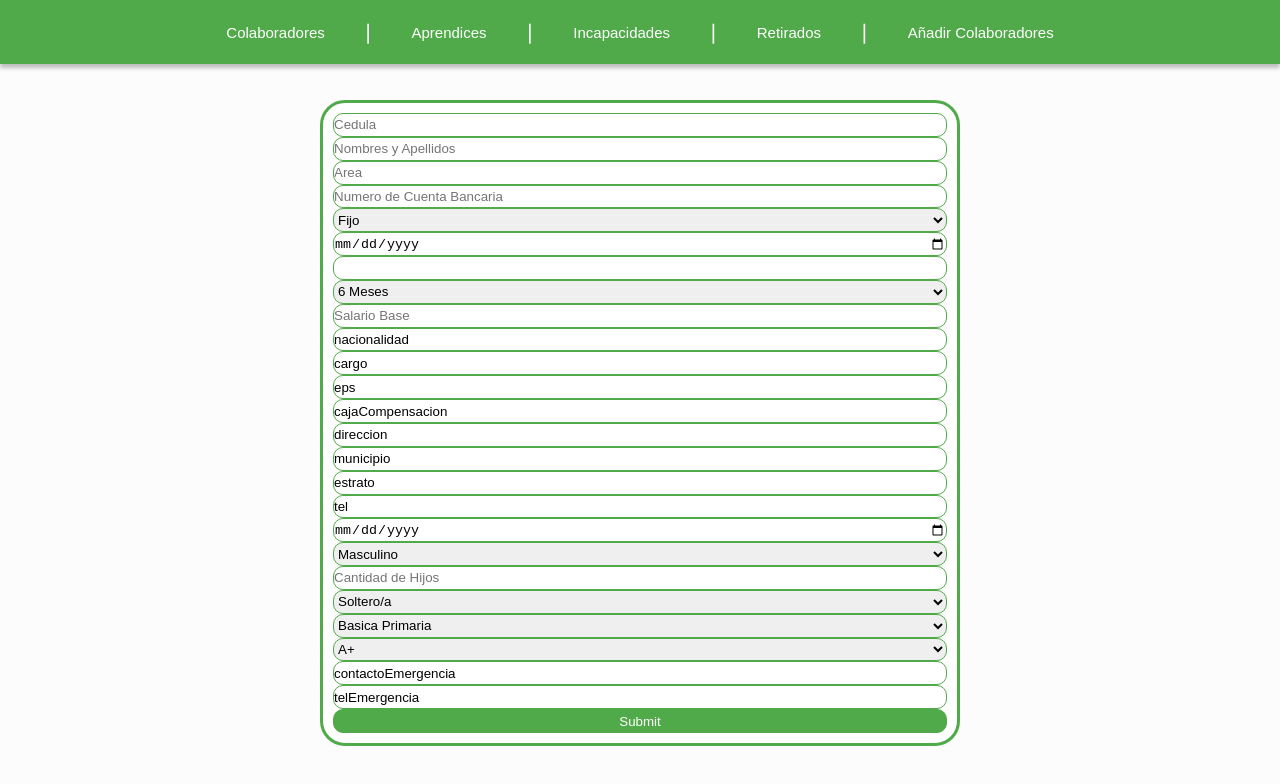
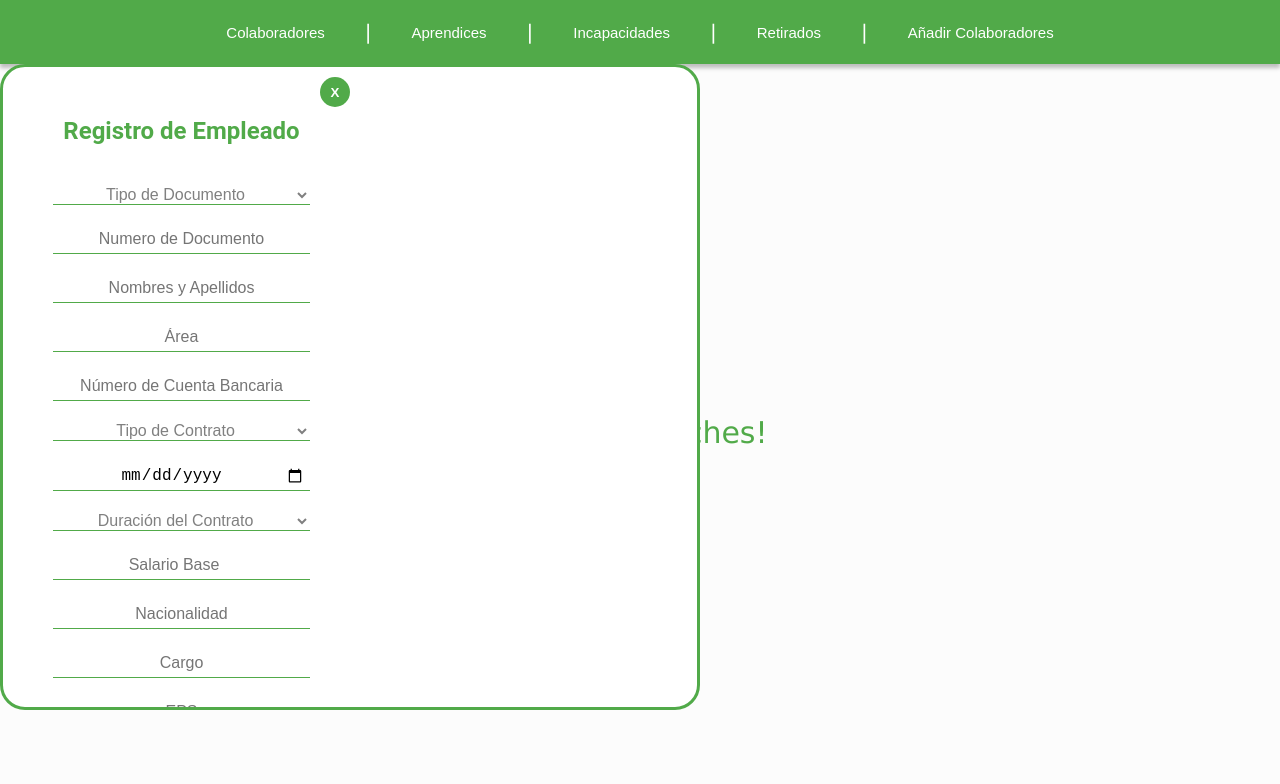
Before and after one commit to 0jhayler0/SociodemografiaLaVictoria, a React (Vite) app in the folder ColaboradoresLaVictoria/: page / in a window 1280 px wide. Both pictures are taken after a click on the button "Añadir Colaboradores". Shown: the top 784 px of the page. Built offline with nearby package versions, Linux system fonts and the light colour scheme.

Commit message:
avance 5 oct

```diff
--- a/ColaboradoresLaVictoria/src/App.jsx
+++ b/ColaboradoresLaVictoria/src/App.jsx
@@ -9,6 +9,7 @@ import './styles/App.css'
 function App() {
 
   const [option, setOption] = useState("");
+  const [mostrarFormulario, setMostrarFormulario] = useState(false);
 
   const greeting = () => {
     const T = new Date().getHours();
@@ -31,12 +32,12 @@ function App() {
         return <Incapacidades/>;
       case "Retirados":
         return <Retirados/>;
-        case "AñadirColaboradores":
-        return <AñadirColaboradores/>;
       default:
         return <div className="greeting">{greeting()}</div>
     }
   }
+
+
 
   return (
     <div className='principalContainer'>
@@ -50,9 +51,10 @@ function App() {
           <li>|</li>
           <li><button className='menuButtons' onClick={() => setOption("Retirados")}>Retirados</button></li>
           <li>|</li>
-          <li><button className='menuButtons' onClick={() => setOption("AñadirColaboradores")}>Añadir Colaboradores</button></li>
+          <li><button className='menuButtons' id="mostrarFormularioBtn" onClick={() => setMostrarFormulario(true)}>Añadir Colaboradores</button></li>
         </ul>
       </header>
+      <AñadirColaboradores isOpen={mostrarFormulario} onClose={() =>setMostrarFormulario(false) }/>
       <main className='content'>{renderContent()}</main>
     </div>
   )
--- a/ColaboradoresLaVictoria/src/components/AñadirColaboradores.jsx
+++ b/ColaboradoresLaVictoria/src/components/AñadirColaboradores.jsx
@@ -1,26 +1,61 @@
-import React from 'react'
+import React, { useEffect, useRef } from 'react'
 import '../styles/AñadirColaboradores.css'
 
-const AñadirColaboradores = () => {
+const AñadirColaboradores = ({ isOpen, onClose }) => {
+
+  const modalRef = useRef();
+
+  useEffect(() => {
+    function handleClickOutside(event) {
+      if (modalRef.current && !modalRef.current.contains(event.target)) {
+        onClose();
+        }
+      }
+
+      if(isOpen) {
+        document.addEventListener("mousedown", handleClickOutside);
+      } else {
+        document.removeEventListener("mousedown", handleClickOutside);
+      }
+        return () => document.removeEventListener("mousedown", handleClickOutside);
+    }, [isOpen, onClose]);
+
+
+
   return (
-    <div>
-      <div className='colaboradoresContainer'>
-        <form action="POST">
-            <input type="text"  placeholder='Cedula'/>
-            <input type="text"  placeholder='Nombres y Apellidos'/>
-            <input type="text"  placeholder='Area'/>
-            <input type="text"  placeholder='Numero de Cuenta Bancaria'/>
-            <select name="tipoDeContrato" >
+      <div className={`colaboradoresContainer ${isOpen ? "visible" : ""}` }>
+        <div ref={modalRef} className={`modal ${isOpen ? "active" :""}`}>
+        <form method="POST" action="#">
+
+          <h2>Registro de Empleado</h2>
+
+          <button className="closeButton">X</button>
+
+          <select name="tipoDeDocumento" required>
+            <option value="">Tipo de Documento</option>
+            <option value="cedula">Cédula de Ciudadania</option>
+            <option value="cedulaExtrangera">Cédula Extrangera</option>
+            <option value="pasaporte">Pasaporte</option>
+            <option value="Permiso">Permiso por Proteccion Temporal</option>
+          </select>
+          <input type="text" name="docid" placeholder="Numero de Documento" required />
+          <input type="text" name="nombres" placeholder="Nombres y Apellidos" required />
+          <input type="text" name="area" placeholder="Área" />
+          <input type="text" name="cuentaBancaria" placeholder="Número de Cuenta Bancaria" />
+
+          <select name="tipoDeContrato">
+            <option value="">Tipo de Contrato</option>
             <option value="fijo">Fijo</option>
-                <option value="indefinido">Termino Indefinido</option>
+            <option value="indefinido">Término Indefinido</option>
             <option value="obraOLabor">Obra o Labor</option>
             <option value="aprendizaje">Aprendizaje</option>
-                <option value="tiempoParcial">tiempo Parcial</option>
-                <option value="prestacionServicios">Prestacion de Servicios</option>
+            <option value="tiempoParcial">Tiempo Parcial</option>
+            <option value="prestacionServicios">Prestación de Servicios</option>
           </select>
-            <input type="date" value='inicioContrato' placeholder='Inicio del Contrato'/>
-            <input type="" value='' placeholder=''/>
+
+          <input type="date" name="inicioContrato" placeholder="Inicio del Contrato" />
           <select name="duracionContrato">
+            <option value="">Duración del Contrato</option>
             <option value="6">6 Meses</option>
             <option value="12">1 Año</option>
             <option value="18">18 Meses</option>
@@ -28,40 +63,50 @@ const AñadirColaboradores = () => {
             <option value="30">30 Meses</option>
             <option value="36">3 Años</option>
           </select>
-            <input type="number" value='salarioBase' placeholder='Salario Base'/>
-            <input type="text" value='nacionalidad' placeholder='Nacionalidad'/>
-            <input type="text" value='cargo' placeholder='Cargo'/>
-            <input type="text" value='eps' placeholder='Eps'/>
-            <input type="text" value='cajaCompensacion' placeholder='Caja de Compensacion'/>
-            <input type="text" value='direccion' placeholder='Direccion'/>
-            <input type="text" value='municipio' placeholder='Municipio'/>
-            <input type="text" value='estrato' placeholder='Estrato'/>
-            <input type="text" value='tel' placeholder='Numero de telefono'/>
-            <input type="date" value='nacimiento' placeholder='Fecha de Nacimiento'/>
+
+          <input type="number" name="salarioBase" placeholder="Salario Base" />
+          <input type="text" name="nacionalidad" placeholder="Nacionalidad" />
+          <input type="text" name="cargo" placeholder="Cargo" />
+          <input type="text" name="eps" placeholder="EPS" />
+          <input type="text" name="cajaCompensacion" placeholder="Caja de Compensación" />
+          <input type="text" name="direccion" placeholder="Dirección" />
+          <input type="text" name="municipio" placeholder="Municipio" />
+          <input type="text" name="estrato" placeholder="Estrato" />
+          <input type="text" name="telefono" placeholder="Número de Teléfono" />
+          <input type="date" name="fechaNacimiento" placeholder="Fecha de Nacimiento" />
+
           <select name="sexo">
+            <option value="">Sexo</option>
             <option value="masculino">Masculino</option>
             <option value="femenino">Femenino</option>
-                <option value="cacorro">Otro</option>
+            <option value="otro">Otro</option>
           </select>
-            <input type="number" value='hijos' placeholder='Cantidad de Hijos'/>
+
+          <input type="number" name="hijos" placeholder="Cantidad de Hijos" />
+
           <select name="estadoCivil">
+            <option value="">Estado Civil</option>
             <option value="soltero">Soltero/a</option>
             <option value="casado">Casado/a</option>
             <option value="divorciado">Divorciado/a</option>
             <option value="viudo">Viudo/a</option>
-                <option value="pecadores">Union Libre</option>
+            <option value="unionLibre">Unión Libre</option>
           </select>
-            <select name="escolaridad" id="">
-                <option value="primaria">Basica Primaria</option>
+
+          <select name="escolaridad">
+            <option value="">Escolaridad</option>
+            <option value="primaria">Básica Primaria</option>
             <option value="bachiller">Bachiller</option>
-                <option value="tecnico">Tecnico/a</option>
-                <option value="tecnologo">Tecnologo/a</option>
+            <option value="tecnico">Técnico/a</option>
+            <option value="tecnologo">Tecnólogo/a</option>
             <option value="profesional">Profesional</option>
             <option value="especialista">Especialista</option>
-                <option value="magister">Magister</option>
+            <option value="magister">Magíster</option>
             <option value="doctor">Doctor</option>
           </select>
-            <select name="tipoSangre" id="">
+
+          <select name="tipoSangre">
+            <option value="">Tipo de Sangre</option>
             <option value="a+">A+</option>
             <option value="a-">A-</option>
             <option value="b+">B+</option>
@@ -71,9 +116,11 @@ const AñadirColaboradores = () => {
             <option value="o+">O+</option>
             <option value="o-">O-</option>
           </select>
-            <input type="text" value='contactoEmergencia' placeholder='Contacto de Emergencia (Nombres y Apellidos)'/>
-            <input type="text" value='telEmergencia' placeholder='Contacto de emergencia (N° de telefono)'/>
-            <input className='submit' type="submit" />
+
+          <input type="text" name="contactoEmergencia" placeholder="Contacto de Emergencia (Nombre)" />
+          <input type="text" name="telEmergencia" placeholder="Teléfono de Emergencia" />
+
+          <input class="submit" type="submit" value="Registrar Empleado" />
         </form>
         </div>
       </div>
--- a/ColaboradoresLaVictoria/src/styles/App.css
+++ b/ColaboradoresLaVictoria/src/styles/App.css
@@ -54,8 +54,7 @@
     font-size: 15px;
 }
 .menuButtons:hover{
-    font-size: 18px;
-
+    font-size: 16px;
 }
 .content{
     height: 92%;
--- a/ColaboradoresLaVictoria/src/styles/AñadirColaboradores.css
+++ b/ColaboradoresLaVictoria/src/styles/AñadirColaboradores.css
@@ -3,39 +3,95 @@
     padding: 0;
     box-sizing: border-box;
 }
+body{
+    overflow-x: hidden;
+}
 
 .colaboradoresContainer{
-    display: flex;
-    position: absolute;
-    width: 50%;
+    display: none;
+    position: fixed;
+
+    width: 700px;
     height: max-content;
-    top: 100px;
-    left: 25%;
     border-radius: 25px;
     border: 3px solid var(--thirdColor);
     background-color: var(--secondTextColor);
+    transition: opacity 0.3s ease;
+    z-index: 1000;
+}
+.colaboradoresContainer.visible{
+    display: flex;
+}
+
+.modal{
+    transform: translateY(-150vh);
+    transition: transform 0.5s ease;
+}
+.modal.active{
+    transform: translateY(0);
 }
 
 form{
-    padding: 10px;
+    padding: 50px;
     width: 100%;
     height: 80vh;
     display: flex;
     flex-direction: column;
     align-items: center;
-    justify-content: center;
-
+    gap: 20px;
+    overflow: hidden;
+    overflow-y: scroll;
+    scrollbar-width: none;
+}
+h2{
+    color: var(--thirdColor);
+    margin-bottom: 20px;
+    font-family: 'Roboto', sans-serif;
 }
 
 input, select{
     width: 100%;
+    border: none;
+    border-bottom: 1px solid var(--thirdColor);
+    text-align: center;
+    font-size: 16px;
+}
+input:focus, select:focus{
+    outline: none;
+    border-bottom: 2px solid var(--thirdColor);
+}
+input{
     height: 30px;
-    border: 1px solid var(--thirdColor);
-    border-radius: 10px;
+    padding: 5px;
+}
 
+select{
+    height: 35px;
+    background-color: var(--secondTextColor);
+    font-size: 16px;
+    cursor: pointer;
+    color: gray;
 }
 
 .submit{
     background-color: var(--thirdColor);
     color: var(--secondTextColor);
+    font-weight: bold;
+    cursor: pointer;
+    border-radius: 25px;
+    width: 50%;
+    height: 40px;
 }
+.closeButton{
+    position: absolute;
+    top: 10px;
+    right: 10px;
+    background-color: var(--thirdColor);
+    color: var(--secondTextColor);
+    border: none;
+    border-radius: 50%;
+    width: 30px;
+    height: 30px;
+    font-weight: bold;
+    cursor: pointer;
+}
```
Lines whose indentation alone changed are shown as unchanged.
